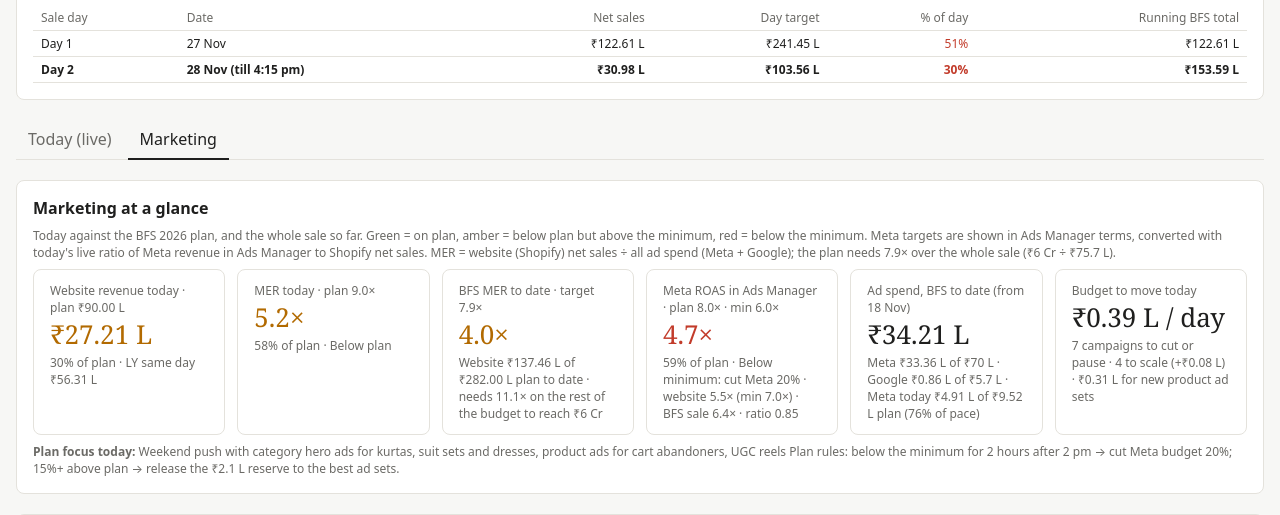
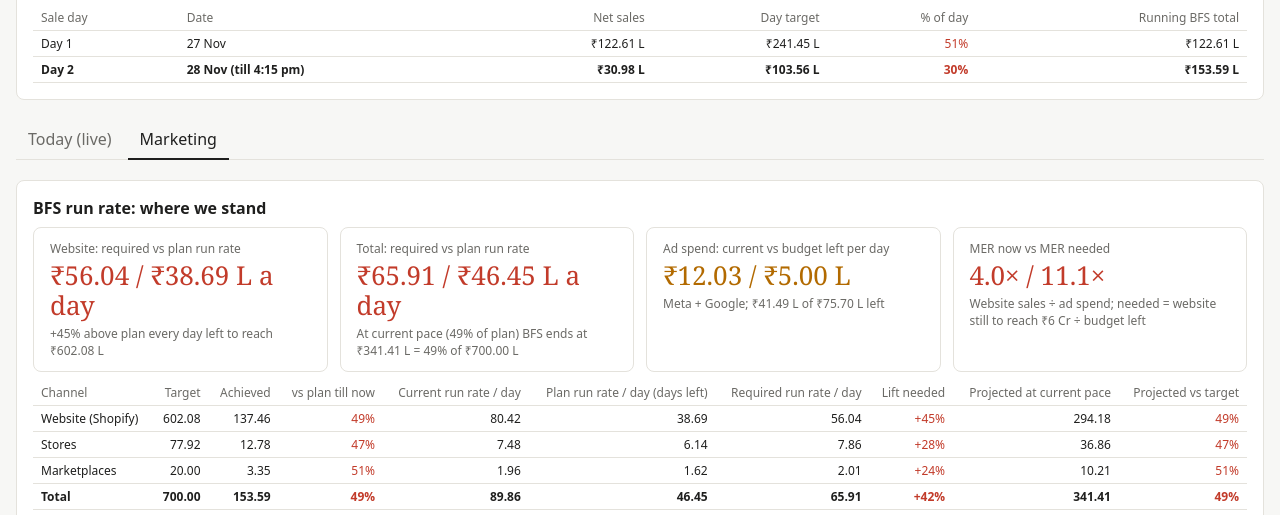
Before and after one commit to tieco-dashboard/sales, a plain HTML site: page live/index.html in a window 1280 px wide. Both pictures are taken after a click on the tab "Marketing". Shown: the part 265-780 px from the top of the page. Drawn offline with nearby package versions, Linux system fonts and the light colour scheme.

Commit message:
Marketing tab: run rate card

```diff
--- a/live/index.html
+++ b/live/index.html
@@ -153,6 +153,10 @@ html,body{margin:0;background:var(--color-bg);color:var(--color-fg)}
   </section>
 
   <section class="lv-page" id="mkt" data-page="mkt" hidden>
+    <div class="lv-card" id="runrate"><h2 data-draw="rr-title" data-source="chan_target chan_daily sales summary ly_hour ly_meta">BFS run rate: where we stand</h2>
+      <div class="lv-tiles" data-draw="rr-tiles" data-source="chan_target chan_daily sales summary ly_hour ly_meta spend_daily ads"></div>
+      <div class="lv-tw"><table><thead><tr><th class="l">Channel</th><th>Target</th><th>Achieved</th><th>vs plan till now</th><th>Current run rate / day</th><th>Plan run rate / day (days left)</th><th>Required run rate / day</th><th>Lift needed</th><th>Projected at current pace</th><th>Projected vs target</th></tr></thead><tbody data-draw="rr-body" data-source="chan_target chan_daily sales summary ly_hour ly_meta"></tbody></table></div>
+      <p class="lv-note" data-draw="rr-note" data-source="chan_target chan_daily sales summary ly_hour ly_meta">—</p></div>
     <div class="lv-card" id="glance"><h2>Marketing at a glance</h2>
       <p class="lv-note">Today against the BFS 2026 plan, and the whole sale so far. Green = on plan, amber = below plan but above the minimum, red = below the minimum. Meta targets are shown in Ads Manager terms, converted with today's live ratio of Meta revenue in Ads Manager to Shopify net sales. MER = website (Shopify) net sales ÷ all ad spend (Meta + Google); the plan needs 7.9× over the whole sale (₹6 Cr ÷ ₹75.7 L).</p>
       <div class="lv-tiles">
@@ -244,6 +248,7 @@ html,body{margin:0;background:var(--color-bg);color:var(--color-fg)}
 </div>
 <script src="spend.js?v=6b40a76b"></script>
 <script src="tg.js?v=51987673"></script>
+<script src="rr.js?v=e6b23225"></script>
 <script>
 window.lvF = {L2: d3.format(',.2f'), N: d3.format(',.0f'), P: d3.format('.0%'), P1: d3.format('.1%'), X: d3.format('.1f')};
 window.lvTime = (s) => { const d = new Date(s); return isNaN(d) ? '—' : d.toLocaleString('en-IN', {timeZone: 'Asia/Kolkata', day: 'numeric', month: 'short', hour: 'numeric', minute: '2-digit'}); };
--- /dev/null
+++ b/live/rr.js
@@ -0,0 +1,54 @@
+// Run rate card at the top of the Marketing tab (Zuber, 28 Nov): current run rate vs the run rate needed to hit the target,
+// per channel group, plus ad spend pace and the MER needed on the budget that is left. No cost data (safe for the team page).
+// Uses window.tgCalc (tg.js) for targets/achieved and window.spBfs (spend.js) for spend. BFS: 27 Nov – 6 Dec; after BFS: month to date.
+(function () {
+  const N2 = (v) => v == null || !isFinite(v) ? '—' : v.toLocaleString('en-IN', {minimumFractionDigits: 2, maximumFractionDigits: 2});
+  const PC = (v) => v == null || !isFinite(v) ? '—' : Math.round(v * 100) + '%';
+  const ok = (id) => { const d = dash.data(id); return d.status === 'ok' && Array.isArray(d.data) ? d.data : null; };
+  const pace = () => {
+    const c = window.tgCalc && window.tgCalc(); if (!c) return null;
+    const hr = +String(c.asOf).slice(11, 13) + (+String(c.asOf).slice(14, 16) || 0) / 60;
+    const todayFrac = c.bfs ? Math.max(0.02, c.frac) : Math.max(0.02, hr / 24);
+    const finished = Math.round((Date.parse(c.today + 'T00:00:00') - Date.parse(c.start + 'T00:00:00')) / 864e5);
+    const elapsed = finished + todayFrac, rem = c.daysLeft + (1 - todayFrac);
+    const rows = c.rows.filter((r) => r.kind !== 'row').map((r) => {
+      const cur = elapsed ? r.ach / elapsed : null, left = r.target != null ? Math.max(0, r.target - r.ach) : null, req = left != null && rem > 0 ? left / rem : null;
+      const planRem = r.target != null && r.toDate != null && rem > 0 ? Math.max(0, r.target - r.toDate) / rem : null;
+      const paceP = r.toDate ? r.ach / r.toDate : null, proj = paceP != null && r.target != null ? r.target * paceP : null;
+      return {name: r.kind === 'total' ? 'Total' : r.channel, total: r.kind === 'total', target: r.target, ach: r.ach, paceP, cur, planRem, req, uplift: planRem && req != null ? req / planRem - 1 : null, proj, projPct: r.target ? proj / r.target : null};
+    });
+    return {c, rows, elapsed, rem, finished, todayFrac};
+  };
+  window.rrPace = pace;
+  const cls = (v) => v == null ? '' : v >= 1 ? 'ok' : v >= 0.85 ? 'warn' : 'bad';
+  dash.draw('rr-title', (el) => { const p = pace(); el.textContent = p && !p.c.bfs ? 'Run rate this month: where we stand' : 'BFS run rate: where we stand'; });
+  dash.draw('rr-note', (el) => {
+    const p = pace(); if (!p) { el.textContent = '—'; return; }
+    const tm = (() => { const d = new Date(p.c.asOf); return isNaN(d) ? p.c.asOf : d.toLocaleString('en-IN', {timeZone: 'Asia/Kolkata', day: 'numeric', month: 'short', hour: 'numeric', minute: '2-digit'}); })();
+    el.textContent = '₹ lakh, net sales excl. GST, as of ' + tm + '. ' + (p.c.bfs ? 'Sale days gone: ' : 'Days gone: ') + p.elapsed.toFixed(1) + ' (' + p.finished + ' full day' + (p.finished === 1 ? '' : 's') + ' + ' + Math.round(p.todayFrac * 100) + '% of today' + (p.c.bfs ? ', by last year\'s hourly curve' : '') + '); days left incl. the rest of today: ' + p.rem.toFixed(1) + '. Current run rate = achieved ÷ days gone. Plan run rate = what the plan expects per day for the days left (the plan is front-loaded, so it falls day by day). Required = what is left of the target ÷ days left. Lift needed = required ÷ plan run rate − 1, i.e. how far above plan every remaining day must be. Projected = full target × achieved vs plan till now (current pace kept to the end).';
+  });
+  dash.draw('rr-body', (tb) => {
+    const p = pace(); tb.replaceChildren(); if (!p) { const tr = tb.insertRow(); const td = tr.insertCell(); td.colSpan = 10; td.className = 'l'; td.textContent = '—'; return; }
+    p.rows.forEach((r) => {
+      const tr = tb.insertRow(); if (r.total) tr.className = 'tot';
+      const cell = (t, k) => { const td = tr.insertCell(); td.textContent = t; if (k) td.classList.add(...k.split(' ').filter(Boolean)); };
+      cell(r.name, 'l'); cell(N2(r.target)); cell(N2(r.ach)); cell(PC(r.paceP), cls(r.paceP)); cell(N2(r.cur)); cell(N2(r.planRem)); cell(N2(r.req));
+      cell(r.uplift == null ? '—' : r.uplift <= 0 ? 'On track' : '+' + PC(r.uplift), r.uplift == null ? '' : r.uplift <= 0 ? 'ok' : r.uplift <= 0.15 ? 'warn' : 'bad');
+      cell(N2(r.proj)); cell(PC(r.projPct), cls(r.projPct));
+    });
+  });
+  dash.draw('rr-tiles', (el) => {
+    const p = pace(); el.replaceChildren(); if (!p) return;
+    const tile = (k, v, s, c2) => { const d = document.createElement('div'); d.className = 'lv-tile'; const a = document.createElement('span'); a.className = 'k'; a.textContent = k; const b = document.createElement('span'); b.className = 'v' + (c2 ? ' ' + c2 : ''); b.textContent = v; const e = document.createElement('span'); e.className = 's'; e.textContent = s; d.append(a, b, e); el.appendChild(d); };
+    const web = p.rows.find((r) => /Website/.test(r.name)) || {}, tot = p.rows.find((r) => r.total) || {};
+    tile('Website: required vs plan run rate', '₹' + N2(web.req) + ' / ₹' + N2(web.planRem) + ' L a day', web.uplift == null ? '' : web.uplift <= 0 ? 'On track for ₹' + N2(web.target) + ' L' : '+' + PC(web.uplift) + ' above plan every day left to reach ₹' + N2(web.target) + ' L', web.uplift == null ? '' : web.uplift <= 0 ? 'ok' : web.uplift <= 0.15 ? 'warn' : 'bad');
+    tile('Total: required vs plan run rate', '₹' + N2(tot.req) + ' / ₹' + N2(tot.planRem) + ' L a day', 'At current pace (' + PC(tot.paceP) + ' of plan) BFS ends at ₹' + N2(tot.proj) + ' L = ' + PC(tot.projPct) + ' of ₹' + N2(tot.target) + ' L', cls(tot.projPct));
+    if (!p.c.bfs || !window.spBfs) return;
+    const spent = window.spBfs('All', 'spend'), budget = window.spBfs('All', 'budget'), mer = window.spBfs('All', 'mer'), merNeed = window.spBfs('All', 'mer_needed');
+    const daily = ok('spend_daily') || [], ads = ok('ads') || [];
+    const saleSpend = daily.filter((r) => r.date >= p.c.start && r.date < p.c.today).reduce((a, r) => a + (+r.meta_actual || 0) + (+r.google_actual || 0), 0) + ads.reduce((a, r) => a + (+r.spend_today || 0), 0);
+    const curSpend = p.elapsed ? saleSpend / p.elapsed : null, left = budget != null && spent != null ? budget - spent : null, reqSpend = left != null && p.rem > 0 ? left / p.rem : null;
+    tile('Ad spend: current vs budget left per day', '₹' + N2(curSpend / 1e5) + ' / ₹' + N2(reqSpend / 1e5) + ' L', 'Meta + Google; ₹' + N2(left / 1e5) + ' L of ₹' + N2(budget / 1e5) + ' L left', curSpend && reqSpend ? (curSpend <= reqSpend * 1.05 ? 'ok' : 'warn') : '');
+    tile('MER now vs MER needed', (mer ? mer.toFixed(1) : '—') + '× / ' + (merNeed ? merNeed.toFixed(1) : '—') + '×', 'Website sales ÷ ad spend; needed = website still to reach ₹6 Cr ÷ budget left', mer && merNeed ? (mer >= merNeed ? 'ok' : mer >= merNeed * 0.8 ? 'warn' : 'bad') : '');
+  });
+})();
```
